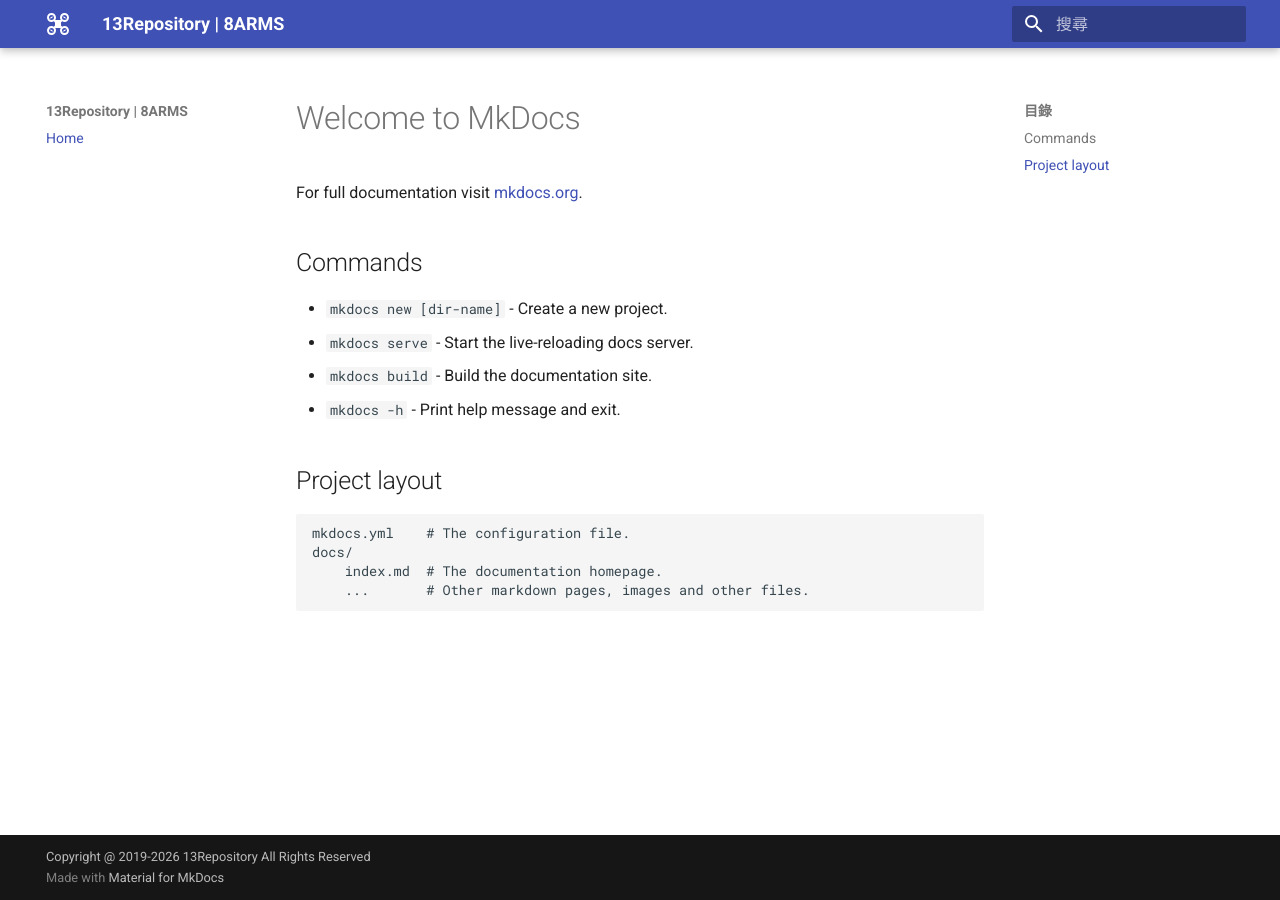
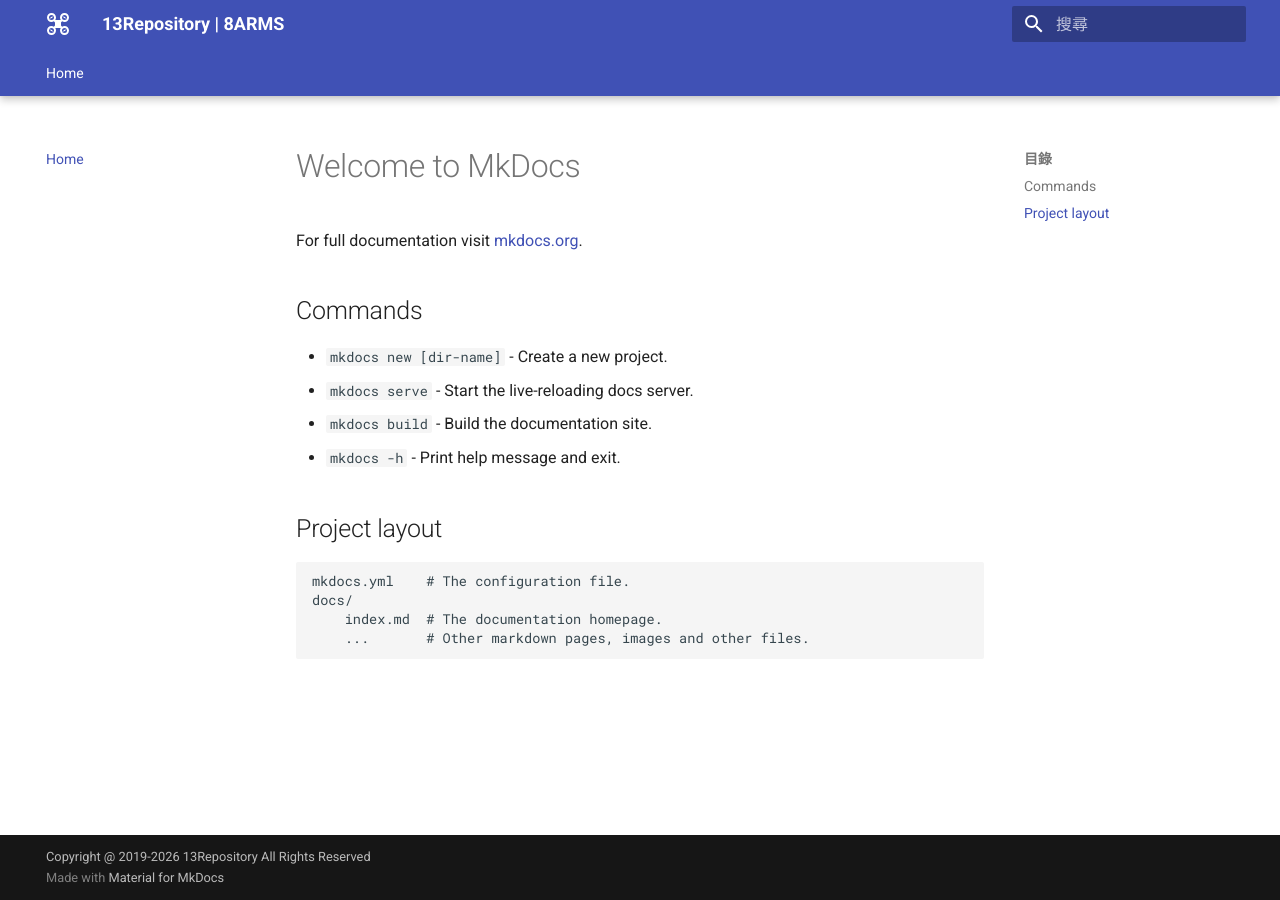
Before and after one commit to 8armsnet/8armsnet.github.io, an MkDocs documentation site: the page built from docs/index.md, in a window 1280 px wide. Built offline with MkDocs 1.6.1 and Material for MkDocs 9.7.7, drawn with Linux system fonts in a browser that asks for light colours.

Commit message:
增加特徵選項

```diff
--- a/mkdocs.yml
+++ b/mkdocs.yml
@@ -5,5 +5,10 @@
   language: zh-TW
   icon:
     logo: material/quadcopter
+  features:
+    - navigation.top
+    - navigation.tabs
+    - navigation.tabs.sticky
+    - navigation.path
 
 copyright: Copyright @ 2019-2026 13Repository All Rights Reserved
```
